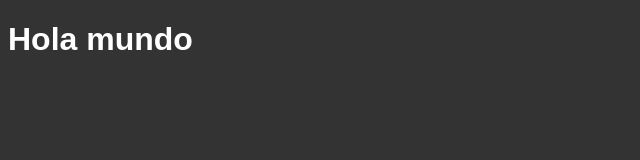
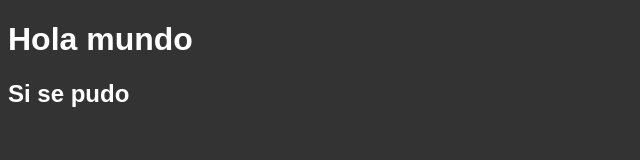
Before and after one commit to edd-dev-pro/projectDemo, a plain HTML site: page index.html in a window 1280 px wide. Shown: the whole page, without its empty margins (0-640 px from the left). Drawn offline with Linux system fonts and the light colour scheme.

Commit message:
second commit

```diff
--- a/index.html
+++ b/index.html
@@ -15,5 +15,6 @@
 </style>
 <body>
     <h1>Hola mundo</h1>
+    <h2>Si se pudo</h2>
 </body>
 </html>
```
